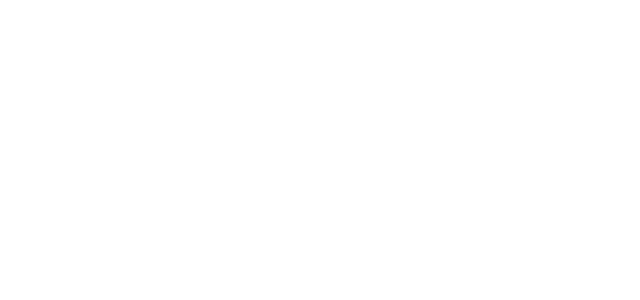
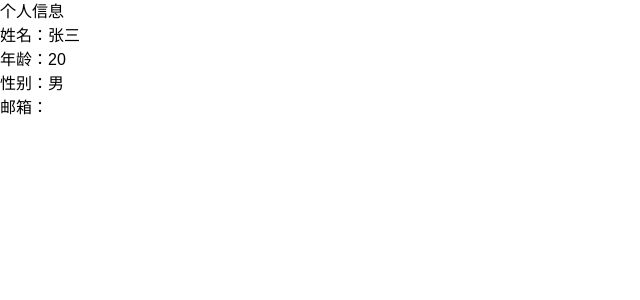
Before and after one commit to ErinwithBMQ/DailyPlanAndDiary-Frontend, a React (Vite) app: page /individualInfo in a window 1280 px wide. Before the commit this address had no page. Shown: the top 300 px of the page, without its empty margins (0-640 px from the left). Built offline with nearby package versions, Linux system fonts and the light colour scheme.

Commit message:
增加个人信息界面

```diff
--- a/src/App.jsx
+++ b/src/App.jsx
@@ -4,6 +4,7 @@
 import Diary from "./components/diary.jsx";
 import Calendar from "./components/calendar.jsx";
 import Plan from "./components/plan.jsx";
+import IndividualInfo from './components/individualInfo.jsx';
 
 // 动态路由
 
@@ -17,6 +18,7 @@
                 <Route path="/diary" element={<Diary/>}/>
                 <Route path="/calendar" element={<Calendar/>}/>
                 <Route path="/plan" element={<Plan/>}/>
+                <Route path="/individualInfo" element={<IndividualInfo/>}/>
 
             </Routes>
         </Router>
--- a/src/components/diary.jsx
+++ b/src/components/diary.jsx
@@ -49,6 +49,7 @@
     };
 
     const getDiaries = async () => {
+        console.log(selectedDate);
         try {
             const response = await axiosInstance.get('http://127.0.0.1:7001/diary/show_diary', {
                 headers: {
--- /dev/null
+++ b/src/components/individualInfo.jsx
@@ -0,0 +1,17 @@
+import './css/individualInfo.css'
+
+function IndividualInfo() {
+    return (
+        <div className="individual-info">
+            <h1>个人信息</h1>
+            <div className="info">
+                <p>姓名：张三</p>
+                <p>年龄：20</p>
+                <p>性别：男</p>
+                <p>邮箱：</p>
+            </div>
+        </div>
+        )
+}
+
+export default IndividualInfo;
--- a/src/components/menu.jsx
+++ b/src/components/menu.jsx
@@ -56,7 +56,7 @@
                 <span>关于我</span>
                 <ul>
                     <li onClick={() => {
-
+                        window.location.href = `/individualInfo`;
                     }}>个人信息
                     </li>
                     <li onClick={() => {
```
Also changed, not shown: src/components/css/individualInfo.css (added).
